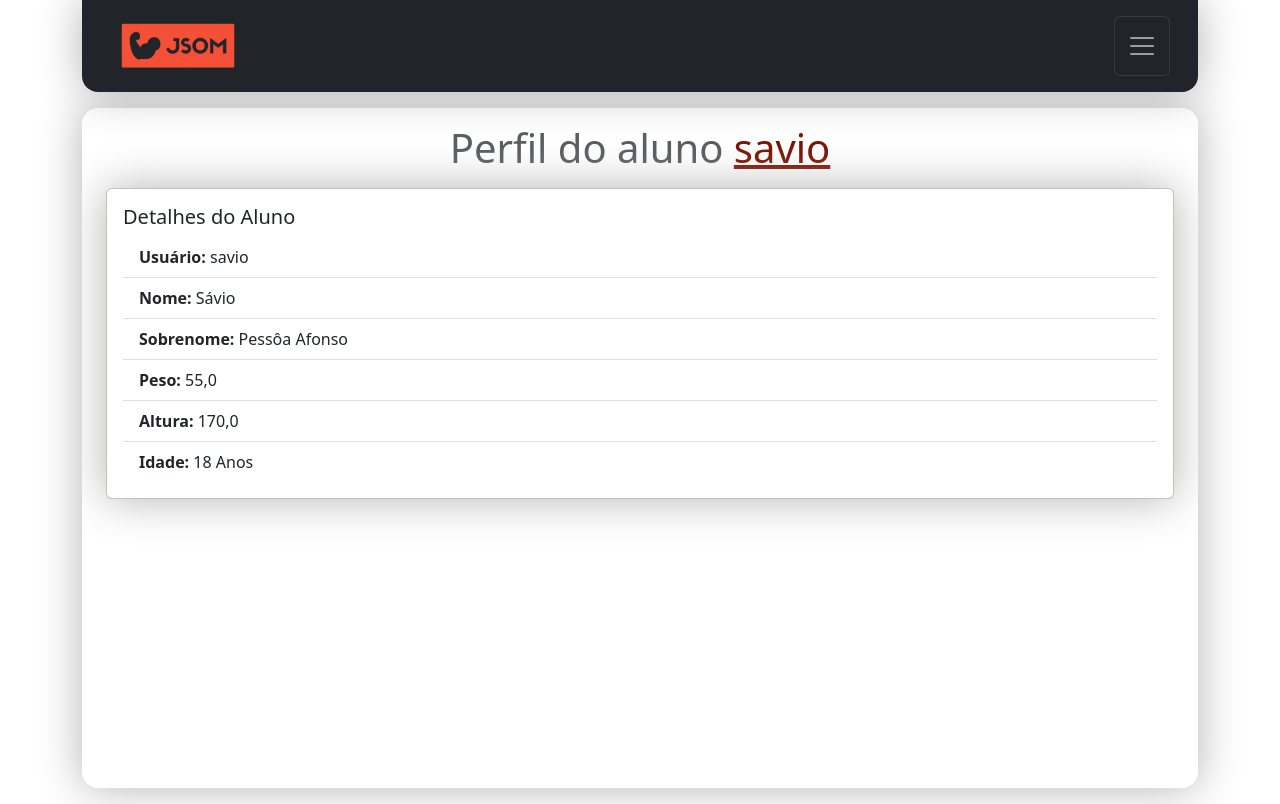
After one commit to JSOM-Grupo-PCC/PrePCC_JSOM_, a Django app: page /admin/perfil_aluno/9/ in a window 1280 px wide. The commit adds this page. Run offline with Django 4.2, Linux system fonts and the light colour scheme; a user stored in the database is signed in; data comes from the database, SQL or seed files in the repository; both versions use the stored data as it was after the commit; some libraries are stand-ins or nearby versions.

Commit message:
adicionando pagina de perfil para usuarios cadastrados

```diff
--- a/base_static/global/css/style.css
+++ b/base_static/global/css/style.css
@@ -47,6 +47,12 @@
 }
 .border-jsom:focus{
     border:solid #f45038 1.5px;
+}
+.border-jsom-claro{
+    border:solid #6b0e0049 1.5px !important;
+}
+.border-jsom-claro:focus{
+    border:solid #6b0e009d 1.5px !important;
 }
 
 .border-jsom-accordion{
--- a/base_templates/global/base.html
+++ b/base_templates/global/base.html
@@ -4,7 +4,6 @@
 <head>
   {% include "global/partials/head.html" %}
   <title> {{site_title}} - JSOM </title>
-  <link rel="shortcut icon" href="{% static "img/logo2_claro.png" %}" type="image/x-icon">
 </head>
 <body>
 
--- a/base_templates/global/partials/head.html
+++ b/base_templates/global/partials/head.html
@@ -5,3 +5,4 @@
   <link rel="stylesheet" href="{% static "bootstrap/css/bootstrap.css" %} ">
   <link rel="stylesheet" href="{% static "global/css/style.css" %} ">
   <script src=" {% static "bootstrap/js/bootstrap.js" %} " ></script>
+  <link rel="shortcut icon" href="{% static "img/logo2_claro.png" %}" type="image/x-icon">
--- a/base_templates/global/partials/header.html
+++ b/base_templates/global/partials/header.html
@@ -37,7 +37,7 @@
                   <a class="nav-link fs-5 active link-opacity-50-hover" aria-current="page" href=" {% url "contact:user_update" %} ">Perfil</a>
                 </li>
                 <li class="nav-item">
-                  <a class="nav-link fs-5 active link-opacity-50-hover" aria-current="page" href=" {% url "contact:lista_usuarios" %} ">Lista de Usuarios</a>
+                  <a class="nav-link fs-5 active link-opacity-50-hover" aria-current="page" href=" {% url "contact:lista_alunos" %} ">Lista de Alunos</a>
                 </li>
               {% endif %}
               <li class="nav-item">
--- a/contact/forms.py
+++ b/contact/forms.py
@@ -11,7 +11,6 @@ class RegisterForm(UserCreationForm):
         fields = [
             'first_name', 'last_name', 'peso', 'altura', 'data_nascimento',
             'email', 'username', 'password1', 'password2',
-
         ]
 
 
--- /dev/null
+++ b/contact/templates/contact/perfil_aluno.html
@@ -0,0 +1,22 @@
+{% extends "global/base.html" %}
+{% block corpo %}
+<div class="w-100 table-responsive">
+    <h1 class="m-3 fs-1 form-text text-center">
+        Perfil do aluno <span class="text-jsom-escuro text-decoration-underline">{{user_profile.user.username}}</span>
+    </h1>
+    <div class="card border-jsom-claro shadow-big mx-4">
+        <div class="card-body">
+            <h5 class="card-title">Detalhes do Aluno
+            </h5>
+            <ul class="list-group list-group-flush">
+                <li class="list-group-item"><strong>Usuário:</strong> {{ user_profile.user.username }}</li>
+                <li class="list-group-item"><strong>Nome:</strong> {{ user_profile.user.first_name }}</li>
+                <li class="list-group-item"><strong>Sobrenome:</strong> {{ user_profile.user.last_name }}</li>
+                <li class="list-group-item"><strong>Peso:</strong> {{ user_profile.peso }}</li>
+                <li class="list-group-item"><strong>Altura:</strong> {{ user_profile.altura }}</li>
+                <li class="list-group-item"><strong>Idade:</strong> {{ idade }} Anos</li>
+            </ul>
+        </div>
+    </div>
+</div>
+{% endblock corpo %}
--- a/contact/urls.py
+++ b/contact/urls.py
@@ -1,5 +1,6 @@
 from django.urls import path
 from contact import views
+
 app_name = 'contact'
 
 urlpatterns = [
@@ -17,7 +18,8 @@ urlpatterns = [
     path('excluir/<int:treino_id>/', views.excluir_treino, name='excluir_treino'),
 
     # admin
-    path('admin/lista_usuarios/', views.lista_usuarios, name='lista_usuarios'),
+    path('admin/lista_alunos/', views.lista_alunos, name='lista_alunos'),
+    path('admin/perfil_aluno/<int:user_id>/', views.perfil_aluno, name='perfil_aluno'),
 
     # index
     path('', views.index, name='index'),
--- a/contact/views/admin_treino.py
+++ b/contact/views/admin_treino.py
@@ -1,10 +1,11 @@
 from django.contrib.auth.decorators import user_passes_test
-from django.shortcuts import render
+from django.shortcuts import render, get_object_or_404
 from contact.models import UserProfile
+from django.utils import timezone
 
 @user_passes_test(lambda u: u.is_staff)
-def lista_usuarios(request):
-    site_title = "Lista de Usuarios"
+def lista_alunos(request):
+    site_title = "Lista de Alunos"
     users = UserProfile.objects.select_related('user').prefetch_related('user__treino_set')
 
     context = {
@@ -12,4 +13,25 @@ def lista_usuarios(request):
         'site_title': site_title,
     }
 
-    return render(request, 'contact/lista_usuarios.html', context)
+    return render(request, 'contact/lista_alunos.html', context)
+
+# Adicione a nova view para o perfil do usuário
+@user_passes_test(lambda u: u.is_staff)
+def perfil_aluno(request, user_id):
+    user_profile = get_object_or_404(UserProfile, user__id=user_id)
+    site_title = f"Perfil do aluno {user_profile.user.username}"
+
+    # Calcular idade a partir da data de nascimento
+    if user_profile.data_nascimento:
+        hoje = timezone.now().date()
+        idade = hoje.year - user_profile.data_nascimento.year - ((hoje.month, hoje.day) < (user_profile.data_nascimento.month, user_profile.data_nascimento.day))
+    else:
+        idade = None
+
+    context = {
+        'user_profile': user_profile,
+        'idade': idade,
+        'site_title': site_title,
+    }
+
+    return render(request, 'contact/perfil_aluno.html', context)
--- a/static/global/css/style.css
+++ b/static/global/css/style.css
@@ -47,6 +47,12 @@
 }
 .border-jsom:focus{
     border:solid #f45038 1.5px;
+}
+.border-jsom-claro{
+    border:solid #6b0e0049 1.5px !important;
+}
+.border-jsom-claro:focus{
+    border:solid #6b0e009d 1.5px !important;
 }
 
 .border-jsom-accordion{
```
Also changed, not shown: contact/templates/contact/lista_alunos.html (renamed from contact/templates/contact/lista_usuarios.html, +2 -6 lines), db.sqlite3.
